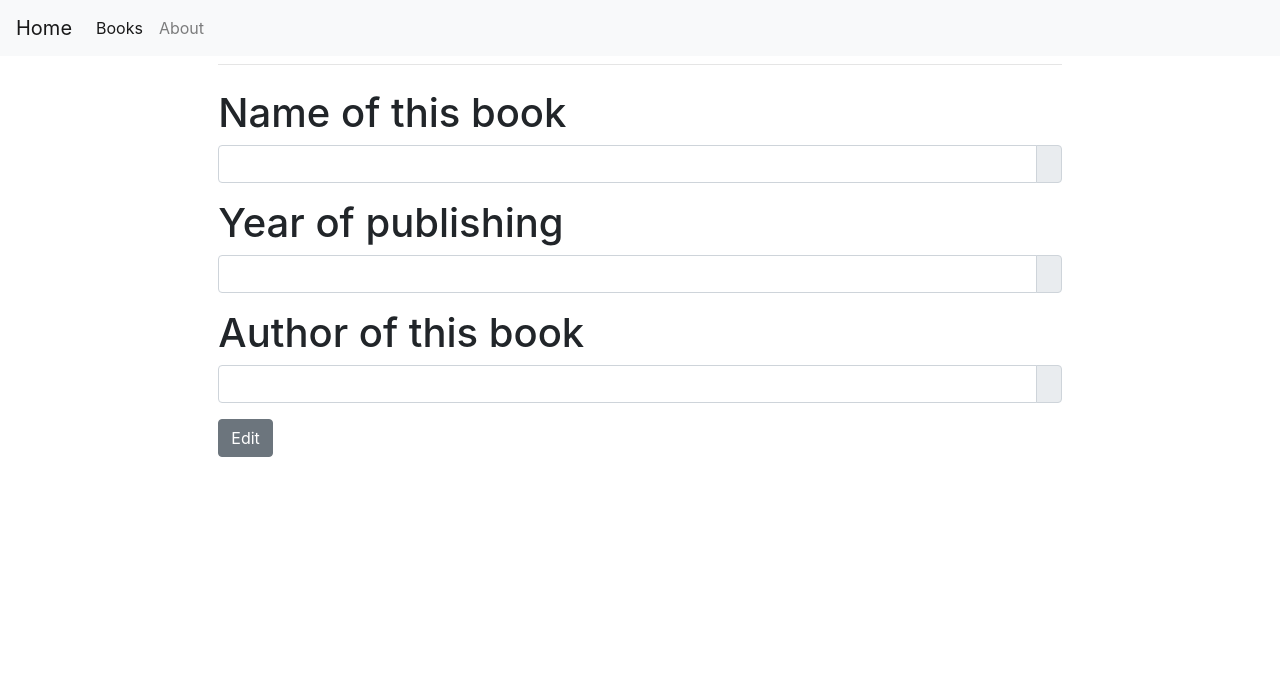
After one commit to mangoseeker/Test-repo, a Django app: template templates/main/edit.html in a window 1280 px wide. The commit adds this page. Shown: the top 697 px of the page. Run offline with Django 3.2, Linux system fonts and the light colour scheme; the template is opened without the code that fills it, so the values that code supplies are empty; some libraries are stand-ins or nearby versions; grey boxes are pictures that could not be loaded.

Commit message:
edit page for datanase elements

```diff
--- a/polls/models.py
+++ b/polls/models.py
@@ -10,5 +10,4 @@ class Book(models.Model):
     year = models.DateTimeField('date of publishing')
     author = models.ForeignKey(Author, on_delete=models.CASCADE, null=True)
 
-    def is_valid(self):
-        pass
+    # def put(self, name, year):
--- a/polls/urls.py
+++ b/polls/urls.py
@@ -12,6 +12,8 @@ urlpatterns = [
     path("bookinfo/<int:Book_id>/", views.bookinfo, name="bookinfo"),
     path('delete/(?P<m>[0-9]+)/', views.book_delete, name='book_delete'),
     path('create/', views.create, name="create"),
-    path('savecreate', views.create_book, name="create_book")
+    path('savecreate/', views.create_book, name="create_book"),
+    path('save_edit/<int:book_id>/', views.save_edit, name="save_edit"),
+    path('edit/<int:book_id>/', views.edit_book, name="edit_book"),
 ]
 # r'^delete/(?P<pk>[0-9]+)/$'
--- a/templates/main/base.html
+++ b/templates/main/base.html
@@ -1,16 +1,11 @@
 <!DOCTYPE html>
 <html lang="en">
+
 <head>
+
     <meta charset="UTF-8">
-{#    <style type="text/css">#}
-{#        .sidenav a {#}
-{#            padding: 6px 8px 6px 16px;#}
-{#            text-decoration: none;#}
-{#            font-size:25px;#}
-{#            color: #818181;#}
-{#            display: block;#}
-{#        }#}
-{#    </style>#}
+    <style type="text/css">
+    </style>
     <link rel="stylesheet" href="https://stackpath.bootstrapcdn.com/bootstrap/4.3.1/css/bootstrap.min.css" integrity="sha384-ggOyR0iXCbMQv3Xipma34MD+dH/1fQ784/j6cY/iJTQUOhcWr7x9JvoRxT2MZw1T" crossorigin="anonymous">
 
     <title>Title</title>
@@ -39,7 +34,12 @@
   </div>
 </nav>
     <div id="content" name="content" class="main">
+
         <div class="row justify-content-center">
+        <div class="bg-image"
+     style="background-image: url('https://mdbootstrap.com/img/Photos/Others/images/76.jpg');
+            height: 100vh">
+</div>
             <div class="col-8">
                 <h1 class="mt-2">{% block header %}Welcome to home page!{% endblock %}</h1>
                 <hr class="mt-0 mb-4">
--- a/templates/main/bookinfo.html
+++ b/templates/main/bookinfo.html
@@ -5,6 +5,10 @@
 
 {% block content %}
     <h1>{{ book.name }} </h1>
+    <h1>{{ book.year }}</h1>
+    <h1>{{ book.author }}</h1>
+    <a href="/save_edit/{{ book.id }}">Edit this book</a>
+
 {% endblock %}
 {% block header %}
 {% endblock %}
--- /dev/null
+++ b/templates/main/edit.html
@@ -0,0 +1,35 @@
+{% extends 'main/base.html' %}
+
+
+{% block content %}
+    <h1>Name of this book</h1>
+<form action="{% url 'edit_book' book_id %}" method="POST">
+        {% csrf_token %}
+
+    <div class="input-group mb-3">
+      <input type="text" class="form-control" value="{{ book.name }}" placeholder="" name="name" aria-label="Recipient's username" aria-describedby="basic-addon2">
+      <div class="input-group-append">
+        <span class="input-group-text" id="basic-addon2"></span>
+      </div>
+    </div>
+    <h1>Year of publishing</h1>
+
+    <div class="input-group mb-3">
+      <input type="text" class="form-control" placeholder="" name="year" aria-label="Recipient's username" aria-describedby="basic-addon2">
+      <div class="input-group-append">
+        <span class="input-group-text" id="basic-addon2"></span>
+      </div>
+    </div>
+    <h1>Author of this book</h1>
+
+    <div class="input-group mb-3">
+      <input type="text" class="form-control" placeholder="" name="aftername" aria-label="Recipient's username" aria-describedby="basic-addon2">
+      <div class="input-group-append">
+        <span class="input-group-text" id="basic-addon2"></span>
+      </div>
+    </div>
+    <button type="submit" class="btn btn-secondary">Edit</button>
+</form>
+{% endblock %}
+{% block header %}
+{% endblock %}
```
Also changed, not shown: polls/views.py (+24 -0 lines).
